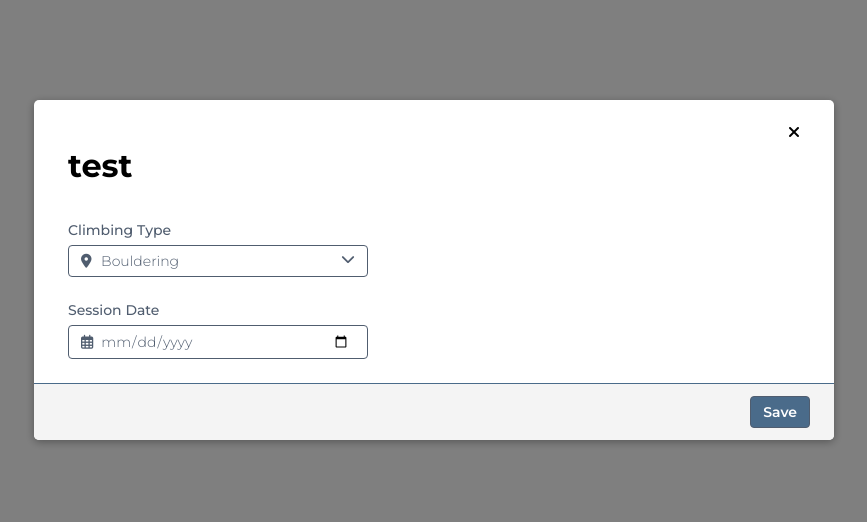
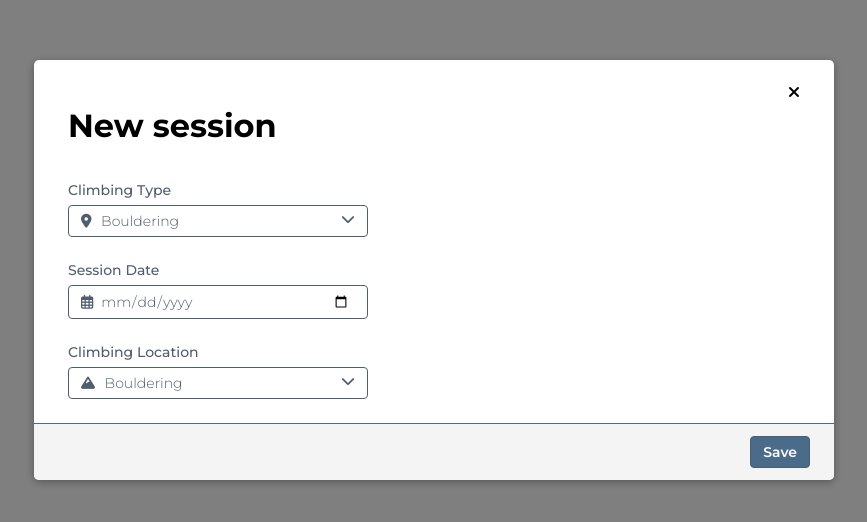
Before and after one commit to Armitage35/climber.guru, a Vue app: page / in a window 1280 px wide. Shown: the part 130-652 px from the top of the page, without its empty margins (206-1073 px from the left). Built offline with nearby package versions, Linux system fonts and the light colour scheme.

Commit message:
Ensure we get the props we need

```diff
--- a/src/App.vue
+++ b/src/App.vue
@@ -3,7 +3,7 @@
 		<Modal
 			v-if="appState.modal.active"
 			@toggleModal="toggleModal"
-			title="test"
+			title="New session"
 			:actions="modalActions"
 		></Modal>
 	</div>
--- a/src/components/Dropdown/Dropdown.vue
+++ b/src/components/Dropdown/Dropdown.vue
@@ -31,16 +31,28 @@
 			</div>
 		</div>
 	</div>
-	<!-- <input type="date" name="bday" v-else /> -->
 </template>
 
 <script>
 export default {
-	props: ['type', 'icon', 'title', 'options'],
-	data: function() {
-		return {
-			active: this.options[0]
-		};
+	props: {
+		icon: {
+			type: String,
+			required: false
+		},
+		title: {
+			type: String,
+			required: true
+		},
+		options: {
+			type: Array,
+			required: false
+		},
+		type: {
+			validator: function(value) {
+				return ['text', 'date'].indexOf(value) !== -1;
+			}
+		}
 	},
 	methods: {
 		select: function(event) {
@@ -48,6 +60,11 @@ export default {
 				.replace(/\n\t\t\t/g, '')
 				.replace(/\t/g, '');
 		}
+	},
+	data: function() {
+		return {
+			active: this.options[0]
+		};
 	}
 };
 </script>
--- a/src/components/Modal/Modal.vue
+++ b/src/components/Modal/Modal.vue
@@ -19,6 +19,12 @@
 					type="date"
 					:options="dropdown"
 					icon="far fa-calendar-alt"
+				></Dropdown>
+				<Dropdown
+					title="Climbing location"
+					type="text"
+					:options="dropdown"
+					icon="fas fa-mountain"
 				></Dropdown>
 			</div>
 			<div class="modal__footer">
```
